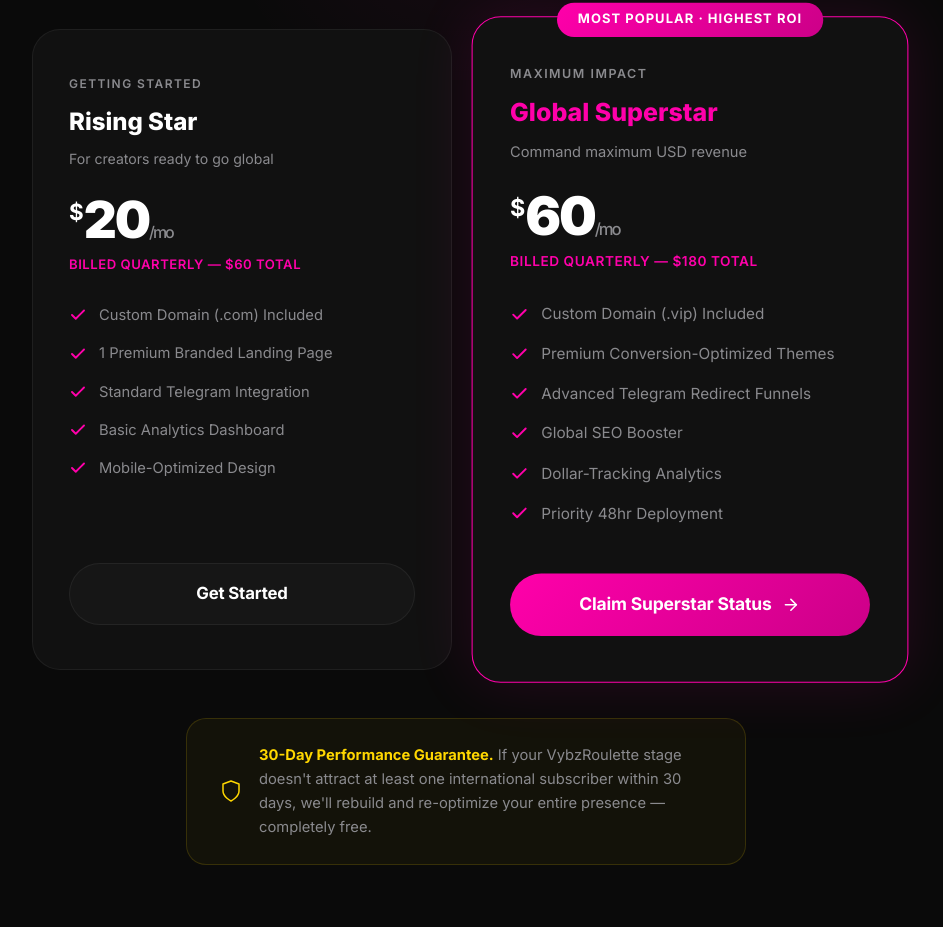
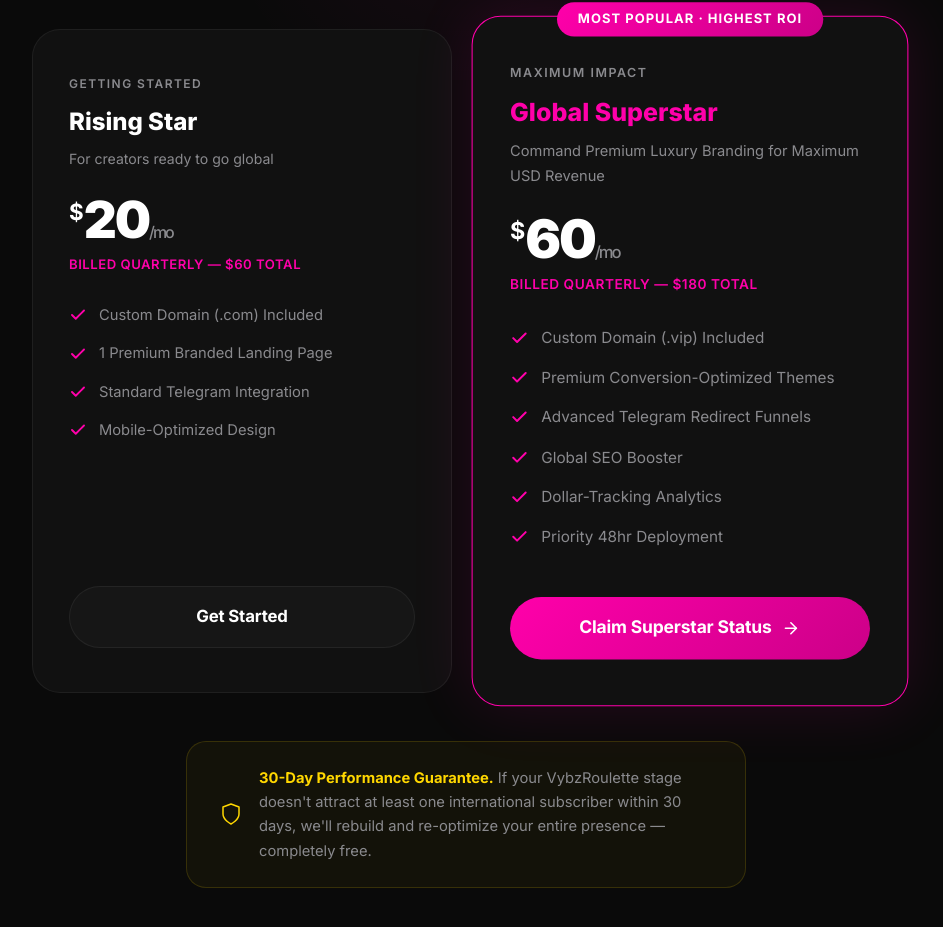
Before and after one commit to redundancybido-beep/vybzroulette, a React (Vite) app: page / in a window 1280 px wide. Shown: the part 4958-5885 px from the top of the page, without its empty margins (174-1117 px from the left). Built offline with nearby package versions, Linux system fonts and the light colour scheme; no server answers.

Commit message:
.vip domain name feature

```diff
--- a/src/components/Pricing/Pricing.jsx
+++ b/src/components/Pricing/Pricing.jsx
@@ -36,7 +36,6 @@
                   <li><IconCheck size={18} /> Custom Domain (.com) Included</li>
                   <li><IconCheck size={18} /> 1 Premium Branded Landing Page</li>
                   <li><IconCheck size={18} /> Standard Telegram Integration</li>
-                  <li><IconCheck size={18} /> Basic Analytics Dashboard</li>
                   <li><IconCheck size={18} /> Mobile-Optimized Design</li>
                 </ul>
                 <a href="https://t.me/SonOfanOG?text=I%20want%20to%20claim%20my%20Rising%20Star%20VybzRoulette%20stage" target="_blank" rel="noopener noreferrer" className="btn btn-secondary">
@@ -50,7 +49,7 @@
                 <div className="featured-badge">Most Popular · Highest ROI</div>
                 <div className="price-tier">Maximum Impact</div>
                 <div className="price-name">Global Superstar</div>
-                <p className="price-tagline">Command maximum USD revenue</p>
+                <p className="price-tagline">Command Premium Luxury Branding for Maximum USD Revenue</p>
                 <div className="price-amount-wrap">
                   <div className="price-amount">
                     <span className="currency">{pricing.symbol}</span>
```
